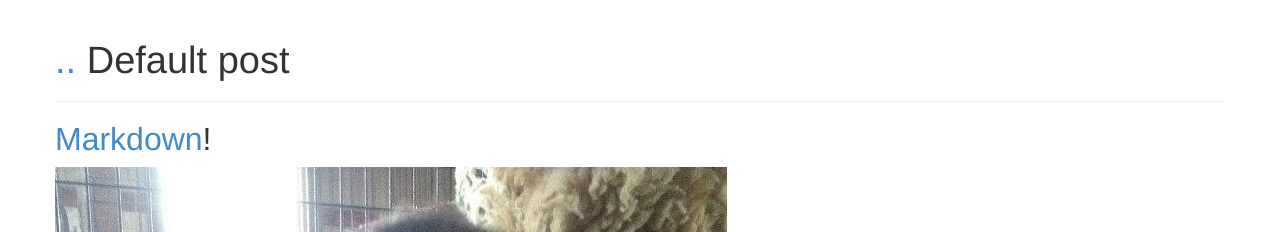
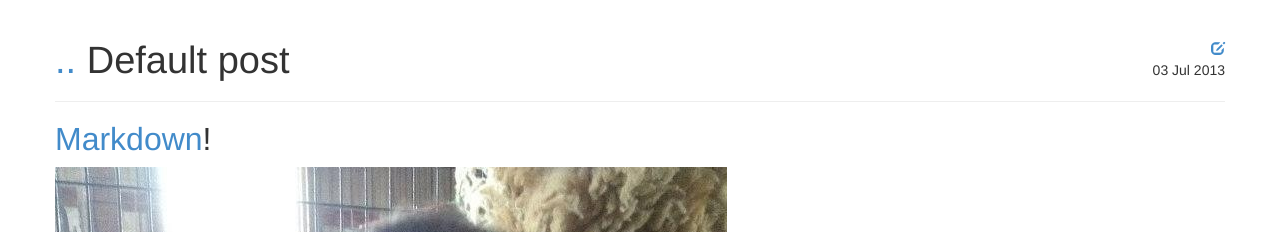
Before and after one commit to edrex/static-starter, a Jekyll site: the page built from _posts/2013-07-03-starter-post.md, in a window 1280 px wide. Shown: the top 232 px of the page. Built offline with Jekyll 4.4.1, drawn with Linux system fonts in a browser that asks for light colours; Markdown is read by kramdown in place of the engine named in the settings.

Commit message:
add edit link to each page

```diff
--- a/_config.yml
+++ b/_config.yml
@@ -4,6 +4,10 @@ signature: "Yours truly, Grizzly Bear"
 pygments: true
 permalink: pretty
 markdown: redcarpet
+github:
+  # enables "edit" link
+  repo: 'GRIZZLYBEAR/GRIZZLYBEAR.github.io'
+  branch: master
 prose:
   siteurl: 'http://GRIZZLYBEAR.github.io'
   relativeLinks: 'http://GRIZZLYBEAR.github.io/links.jsonp'
--- a/_layouts/default.html
+++ b/_layouts/default.html
@@ -21,8 +21,24 @@
 
         <div class="container site">
           <div class="page-header">
-            <h1 class="title">{% if page.url != '/' %}<a href="/" title="{{ site.name }}">..</a>{% endif %} {{ page.title }}<div><small class="description">{{ page.description }}</small></div></h1>
-          </div>
+            <div class="pull-right">
+            {% if page.path and site.github.repo and site.github.branch %}
+              <div class="post-edit">
+                <a class="glyphicon glyphicon-edit pull-right" href="http://prose.io/#{{ site.github.repo }}/edit/{{ site.github.branch }}/{{ page.path }}"></a>
+              </div>
+            {% endif %}
+            {% if page.date %}
+              <div class="page-date pull-right">{{ page.date | date_to_string }}</div>
+            {% endif %}
+            </div>
+            <h1 class="title">{% if page.url != '/' %}<a href="/" title="{{ site.name }}">..</a>{% endif %} {{ page.title }}  <!-- Edit current page -->
+              <div >
+                <small class="description">
+                  {{ page.description }}
+                </small>
+              </div>
+            </h1>
+            </div>
           <div class="content">
             {{ content }}
           </div>
```
